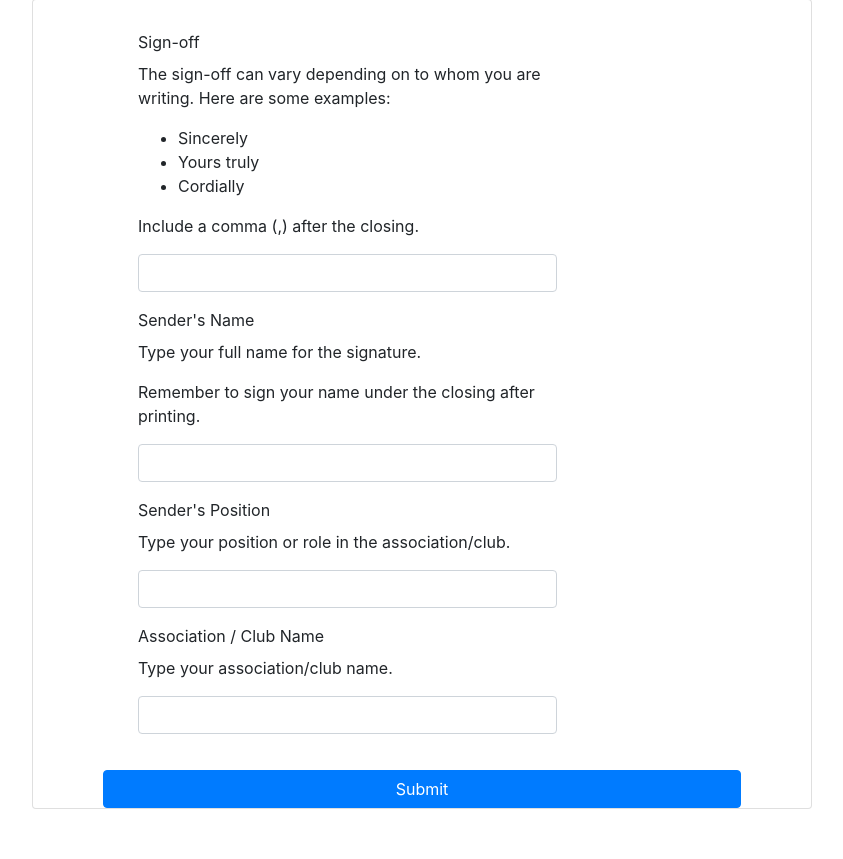
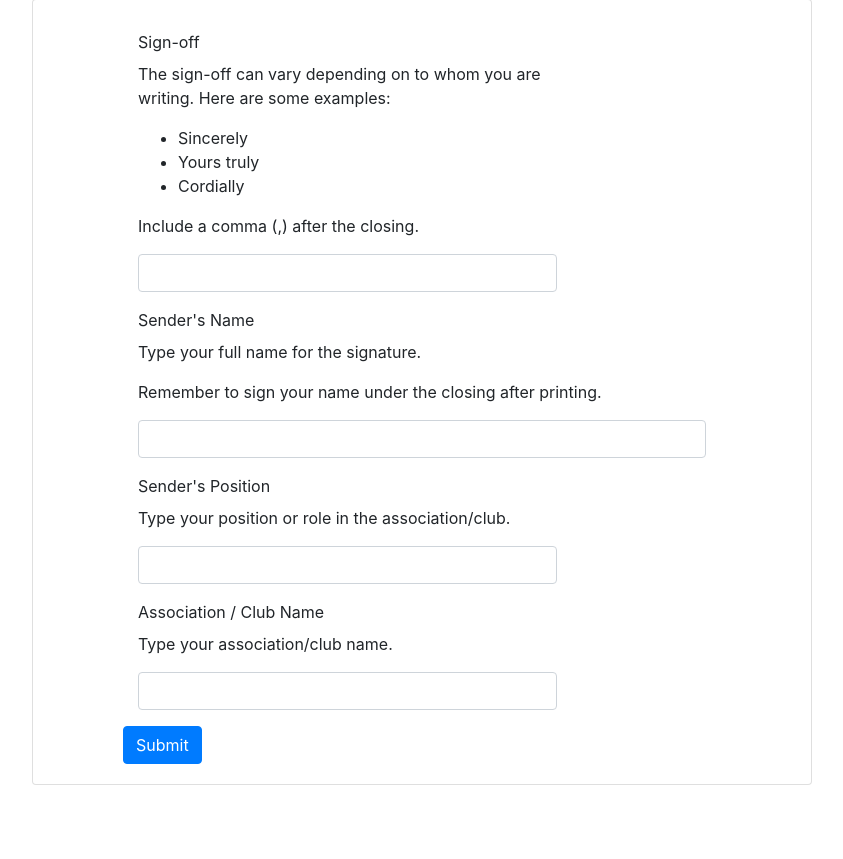
Before and after one commit to jeremy-nathan/projekFlow, a PHP site: page /Form_first_page.php in a window 1280 px wide. Shown: the part 2337-3196 px from the top of the page, without its empty margins (218-1061 px from the left). After the commit the page ends 3122 px from the top, so only its background shows below. Run offline with PHP 8.4, Linux system fonts and the light colour scheme.

Commit message:
Made form_first_page more responsive

```diff
--- a/Form_first_page.php
+++ b/Form_first_page.php
@@ -255,7 +255,7 @@ if(isset($_POST["first_page_info"])){
   </div>
 
 
-<div id="body_title" class="form-group col-lg-9">
+    <div id="body_title" class="form-group col-12 col-xs-12 col-sm-12 col-lg-12">
       <label for="exampleFormControlTextarea1">Sender's Name</label>
       <p id="body_caption">Type your full name for the signature.</p>
       <p id="body_caption">Remember to sign your name under the closing after printing.</p>
@@ -271,7 +271,6 @@ if(isset($_POST["first_page_info"])){
     <p id="body_caption">Type your association/club name.</p>
     <input type="text" class="form-control" id="AssociationClub_Name" name="AssociationClub_Name">
   </div>
-</div>
     <button target="_blank" id="first_page_info" name="first_page_info" type="submit" class="btn btn-primary">Submit</button>
     </div>
 
--- a/assets/js/index.js
+++ b/assets/js/index.js
@@ -84,7 +84,7 @@ function register(){
 
 function backtologinpage(){
 
-  window.location.assign("index.html");
+  window.location.assign("index.php");
   //document.getElementById("user_div").style.display = "none";
   //document.getElementById("login_div").style.display = "block";
   //document.getElementById("newuser_div").style.display = "none";
```
Lines whose indentation alone changed are shown as unchanged.
